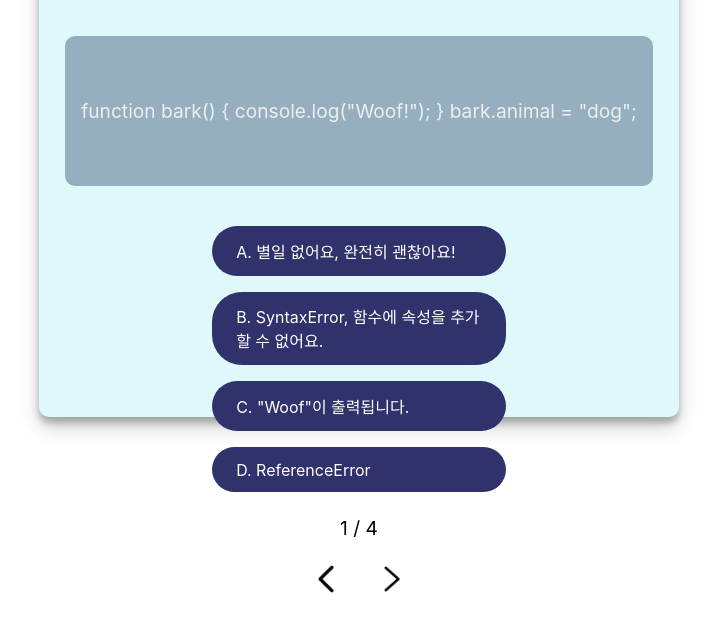
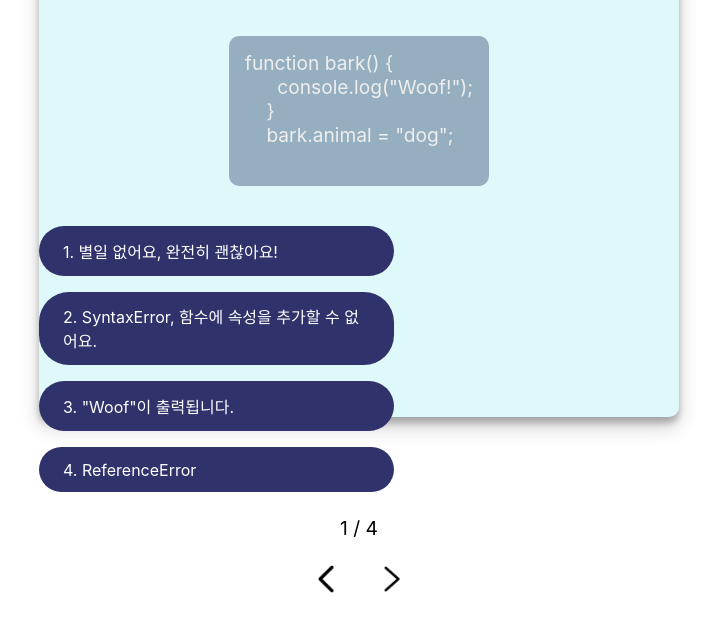
Before and after one commit to jjanmo/js-oop, a plain HTML site: page projects/quiz-app/index.html in a window 1280 px wide. Shown: the part 163-794 px from the top of the page, without its empty margins (281-998 px from the left). Drawn offline with Linux system fonts and the light colour scheme.

Commit message:
feat: Add logic of quiz app

```diff
--- a/projects/quiz-app/app.js
+++ b/projects/quiz-app/app.js
@@ -1 +1,40 @@
-(function () {})();
+import { data } from './data.js';
+(function () {
+  // 1) 함수형으로 만들기
+  // 2) 객체지향으로 변경
+
+  const $app = document.querySelector('.app');
+  const $contents = document.querySelector('.contents');
+  const $question = document.querySelector('.question');
+  const $options = document.querySelector('.options');
+  let order = 0;
+
+  function handleClick(e) {
+    console.log(e.target);
+  }
+
+  function makeQuiz(data) {
+    $contents.innerHTML = '';
+    const $question = document.createElement('div');
+    $question.classList.add('question');
+    $question.textContent = data.question;
+
+    const $options = document.createElement('div');
+    data.options.forEach((option, index) => {
+      const $option = document.createElement('button');
+      $option.classList.add('option');
+      $option.textContent = `${index + 1}. ${option}`;
+      $options.appendChild($option);
+    });
+
+    $contents.appendChild($question);
+    $contents.appendChild($options);
+  }
+
+  function init() {
+    $app.addEventListener('click', handleClick);
+    makeQuiz(data[0]);
+  }
+
+  init();
+})();
--- a/projects/quiz-app/index.html
+++ b/projects/quiz-app/index.html
@@ -22,10 +22,10 @@
       <div class="footer">
         <div class="order">1 / 4</div>
         <div>
-          <button class="left">
+          <button class="order left">
             <img src="../images/left_arrow.png" alt="left-arrow" />
           </button>
-          <button class="right">
+          <button class="order right">
             <img src="../images/right_arrow.png" alt="right-arrow" />
           </button>
         </div>
```
